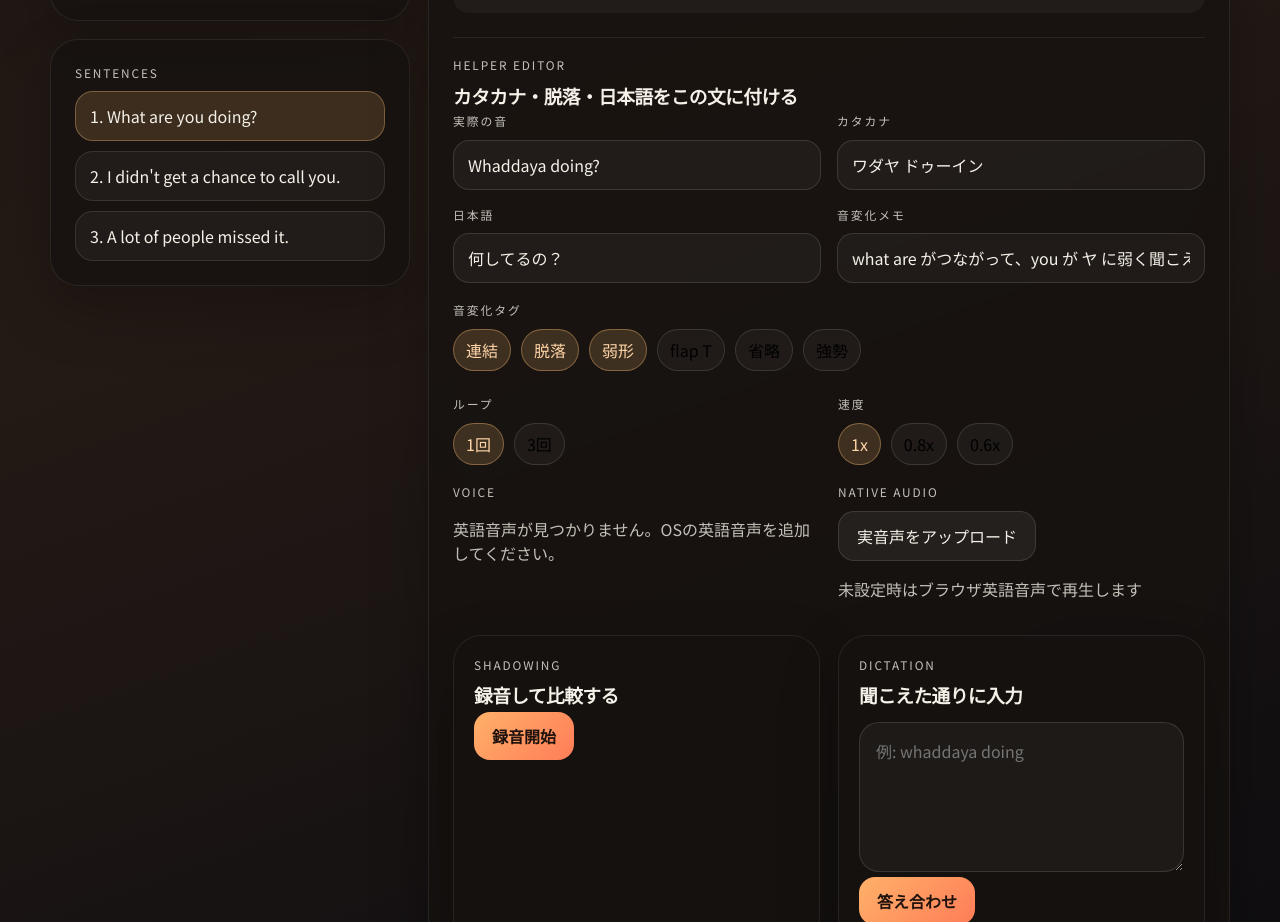
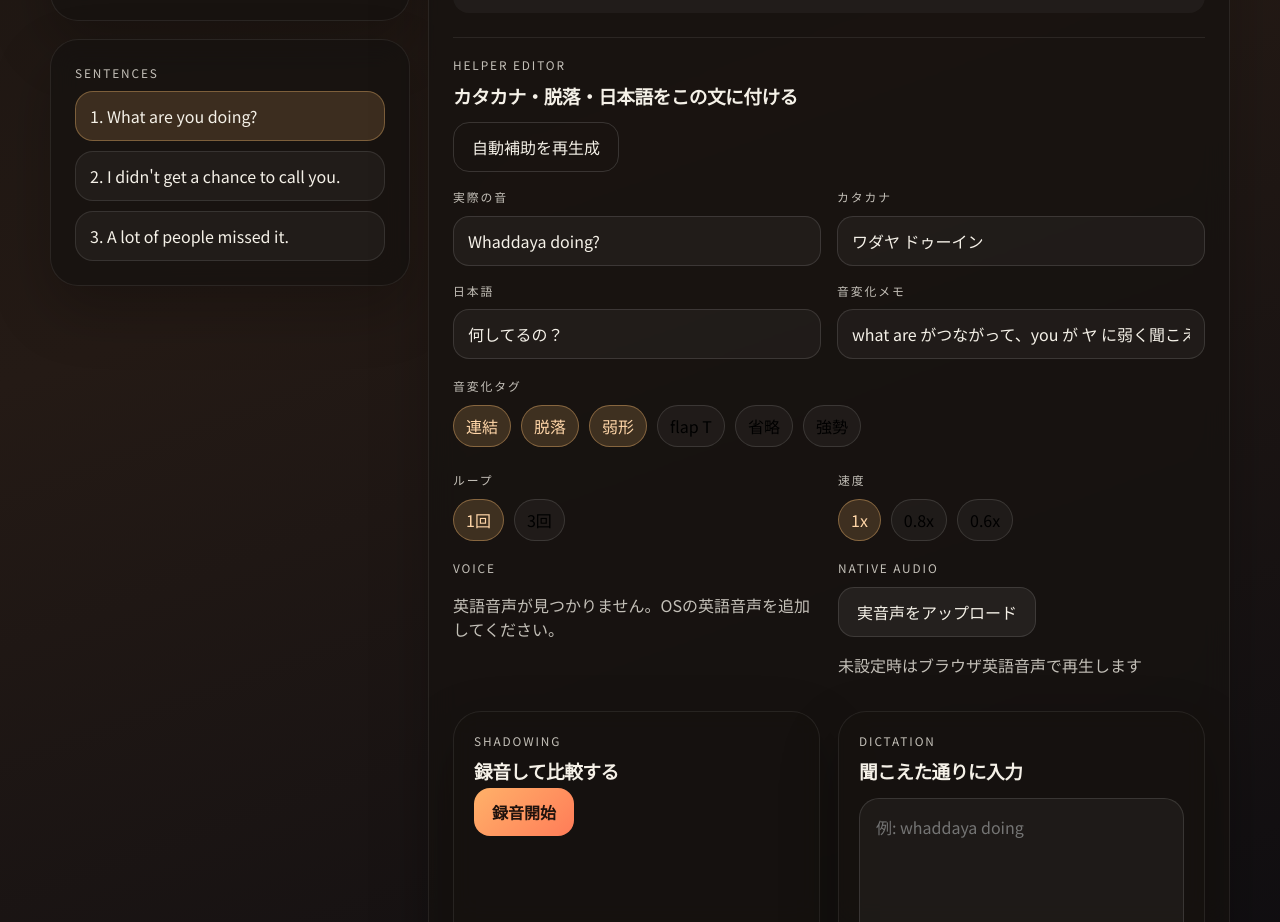
Before and after one commit to summerMK-ops/HearGap, a React (Vite) app: page / in a window 1280 px wide. Shown: the part 780-1702 px from the top of the page. Built offline with nearby package versions, Linux system fonts and the light colour scheme.

Commit message:
Auto-generate sync view helpers

```diff
--- a/src/App.jsx
+++ b/src/App.jsx
@@ -41,6 +41,119 @@ const emptyHelper = () => ({
   notes: "",
   tags: [],
 });
+
+const AUTO_TRANSLATIONS = {
+  what: "何",
+  are: "です",
+  you: "あなた",
+  doing: "している",
+  i: "私",
+  did: "した",
+  didnt: "しなかった",
+  get: "得る",
+  a: "",
+  chance: "機会",
+  to: "に",
+  call: "電話する",
+  lot: "たくさん",
+  of: "の",
+  people: "人々",
+  missed: "聞き逃した",
+  it: "それ",
+  pork: "豚肉",
+  and: "そして",
+  theres: "ある",
+  some: "いくつかの",
+  honey: "はちみつ",
+  garlic: "にんにく",
+};
+
+const KANA_MAP = {
+  what: "ワッ",
+  are: "アー",
+  you: "ユー",
+  doing: "ドゥーイン",
+  i: "アイ",
+  didnt: "ディン",
+  get: "ゲッ",
+  a: "ァ",
+  chance: "チャンス",
+  to: "タ",
+  call: "コール",
+  lot: "ロット",
+  of: "ァ",
+  people: "ピーポー",
+  missed: "ミスト",
+  it: "イッ",
+  pork: "ポーク",
+  and: "アン",
+  theres: "ゼアズ",
+  some: "サム",
+  honey: "ハニー",
+  garlic: "ガーリック",
+};
+
+const normalizeWord = (word) => word.toLowerCase().replace(/[^a-z']/g, "").replace(/'/g, "");
+
+const buildAutoHelper = (sentence) => {
+  if (DEFAULT_HELPERS[sentence]) {
+    return DEFAULT_HELPERS[sentence];
+  }
+
+  const normalized = tokenize(sentence);
+  const lowerSentence = sentence.toLowerCase();
+  const tags = [];
+  const notes = [];
+
+  let heardAs = sentence
+    .replace(/\bwhat are you\b/gi, "whaddaya")
+    .replace(/\bdidn't\b/gi, "din")
+    .replace(/\bgoing to\b/gi, "gonna")
+    .replace(/\bwant to\b/gi, "wanna")
+    .replace(/\ba lot of\b/gi, "alotta")
+    .replace(/\bgot to\b/gi, "gotta")
+    .replace(/\bkind of\b/gi, "kinda")
+    .replace(/\bout of\b/gi, "outta")
+    .replace(/\byou\b/gi, "ya");
+
+  if (/\b(what are|there is|there's|a lot of|kind of|out of|going to|want to)\b/i.test(lowerSentence)) {
+    tags.push("連結");
+    notes.push("語と語がつながって聞こえる。");
+  }
+
+  if (/\bdidn't\b|\bdoesn't\b|\bdon't\b|\bcan't\b/i.test(lowerSentence)) {
+    tags.push("脱落");
+    notes.push("子音の一部が落ちて短く聞こえる。");
+  }
+
+  if (/\byou\b|\bto\b|\bof\b|\band\b|\bfor\b|\ba\b/i.test(lowerSentence)) {
+    tags.push("弱形");
+    notes.push("機能語が弱く短くなる。");
+  }
+
+  if (/\b[a-z]+t [aeiou]/i.test(lowerSentence) || /\bit\b/i.test(lowerSentence)) {
+    tags.push("flap T");
+    notes.push("t/d が軽く弾かれて聞こえる可能性がある。");
+  }
+
+  const kana = normalized
+    .map((word) => KANA_MAP[normalizeWord(word)] ?? normalizeWord(word).toUpperCase())
+    .join(" ");
+
+  const translation = normalized
+    .map((word) => AUTO_TRANSLATIONS[normalizeWord(word)] ?? "")
+    .filter(Boolean)
+    .join(" ")
+    .trim();
+
+  return {
+    heardAs,
+    kana,
+    translation: translation || "日本語メモを追加",
+    notes: notes.join(" "),
+    tags: [...new Set(tags)],
+  };
+};
 
 const tokenize = (text) =>
   text
@@ -235,6 +348,7 @@ function PracticePanel({
   sentence,
   helper,
   onHelperChange,
+  onAutoFill,
   currentIndex,
   totalSentences,
   onPrev,
@@ -515,6 +629,11 @@ function PracticePanel({
       <section className="helper-card">
         <p className="section-label">Helper Editor</p>
         <h3>カタカナ・脱落・日本語をこの文に付ける</h3>
+        <div className="editor-actions helper-actions">
+          <button className="ghost-button" onClick={onAutoFill}>
+            自動補助を再生成
+          </button>
+        </div>
         <HelperEditor helper={helper} onChange={onHelperChange} />
       </section>
 
@@ -636,7 +755,7 @@ export default function App() {
   const sentences = useMemo(() => splitIntoSentences(appliedText), [appliedText]);
   const draftSentences = useMemo(() => splitIntoSentences(sourceText), [sourceText]);
   const activeSentence = sentences[activeIndex] ?? "";
-  const activeHelper = helpersBySentence[activeSentence] ?? emptyHelper();
+  const activeHelper = helpersBySentence[activeSentence] ?? buildAutoHelper(activeSentence);
 
   useEffect(() => {
     window.localStorage.setItem(
@@ -663,7 +782,7 @@ export default function App() {
     setHelpersBySentence((current) => {
       const nextHelpers = {};
       nextSentences.forEach((sentence) => {
-        nextHelpers[sentence] = current[sentence] ?? DEFAULT_HELPERS[sentence] ?? emptyHelper();
+        nextHelpers[sentence] = current[sentence] ?? buildAutoHelper(sentence);
       });
       return nextHelpers;
     });
@@ -703,6 +822,7 @@ export default function App() {
             sentence={activeSentence}
             helper={activeHelper}
             onHelperChange={updateActiveHelper}
+            onAutoFill={() => updateActiveHelper(buildAutoHelper(activeSentence))}
             currentIndex={activeIndex}
             totalSentences={sentences.length}
             onPrev={() => setActiveIndex((current) => Math.max(current - 1, 0))}
--- a/src/styles.css
+++ b/src/styles.css
@@ -361,6 +361,10 @@ textarea {
   gap: 18px;
 }
 
+.helper-actions {
+  margin: 10px 0 16px;
+}
+
 .helper-grid {
   display: grid;
   grid-template-columns: repeat(2, minmax(0, 1fr));
```
Also changed, not shown: 5 other files (tests, documents, lock files or other folders).
